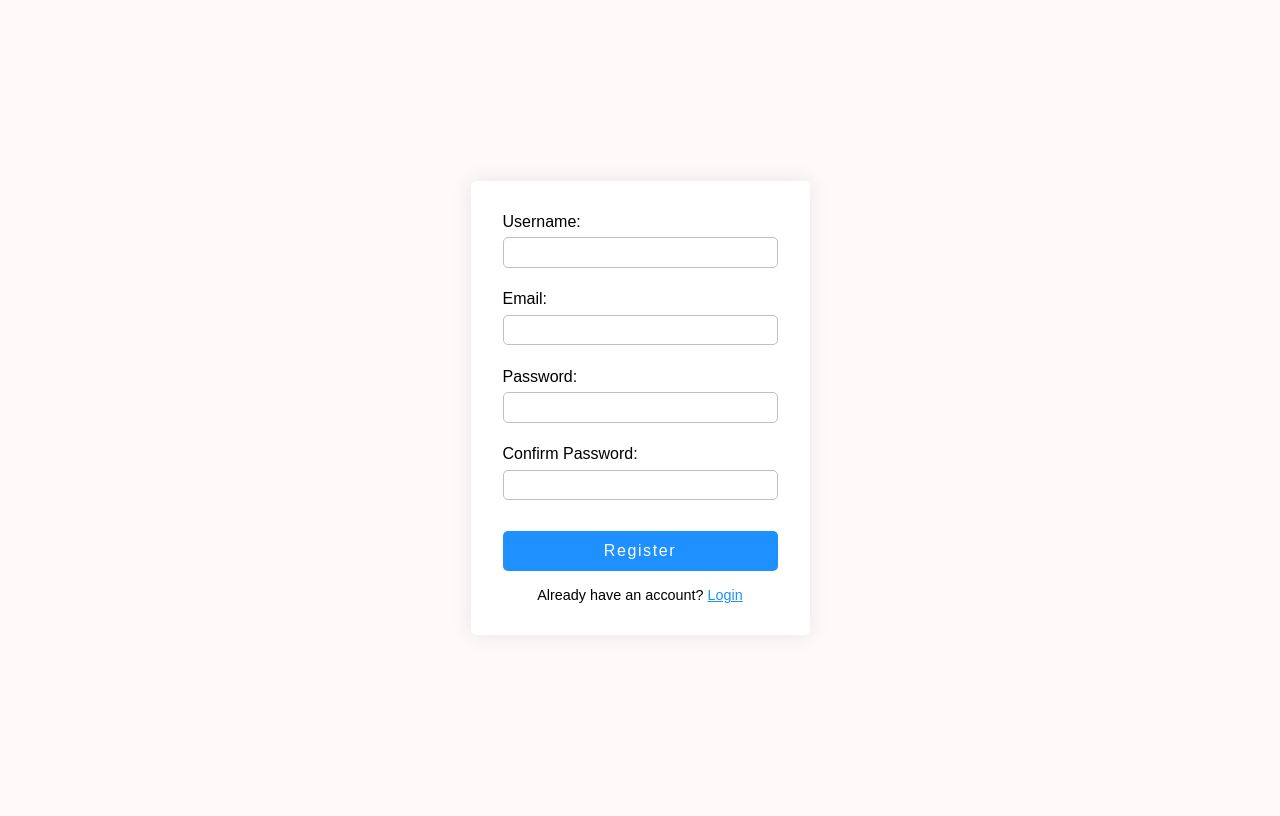
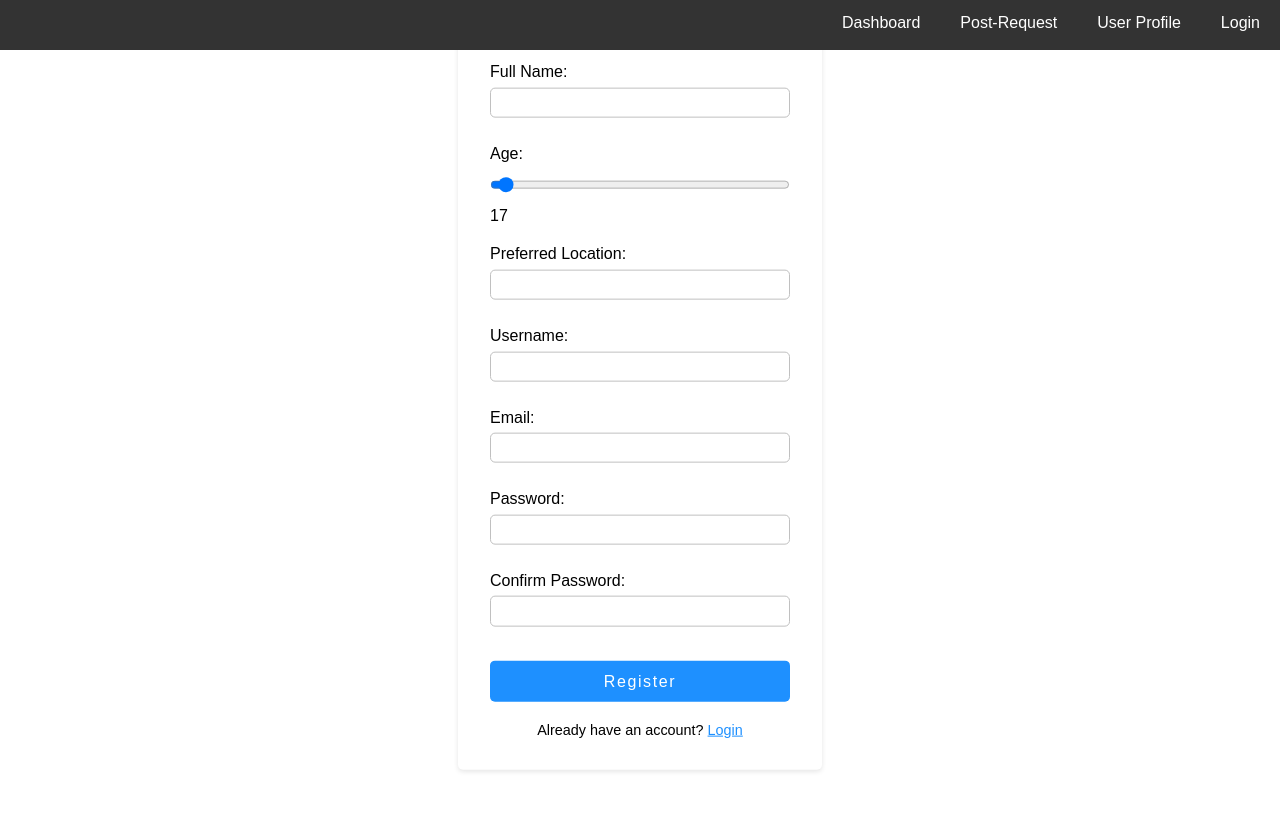
Before and after one commit to DeclanB1/Agile-Web-Development, a Flask app: page /register in a window 1280 px wide. After the commit the page ends 772 px from the top, so only its background shows below. Run offline with Flask 3, Linux system fonts and the light colour scheme.

Commit message:
Updated Registeration fields, added nav bar for better navigation between pages

```diff
--- a/src/app.py
+++ b/src/app.py
@@ -19,6 +19,22 @@ app.secret_key = 'xpSm7p5bgJY8rNoBjGWiz5yjxM-NEBlW6SIBI62OkLc='
 database = "users.db"
 setup_database(name=database)
 
+
+@app.route('/profile')
+@login_required
+def profile():
+    return render_template('profile.html')
+
+@app.route('/post_request', methods=['GET', 'POST'])
+@login_required
+def post_request():
+    # handle the post request logic here
+    return render_template('post_request.html')
+
+@app.route('/dashboard')
+@login_required
+def dashboard():
+    return render_template('dashboard.html')
 
 @app.route('/')
 @login_required
@@ -85,10 +101,13 @@ def register():
         return render_template('register.html')
 
     # Store data to variables
+    username = request.form.get('username')
     password = request.form.get('password')
     confirm_password = request.form.get('confirm-password')
-    username = request.form.get('username')
     email = request.form.get('email')
+    fullname = request.form.get('fullname')
+    age = request.form.get('age')
+    location = request.form.get('location')
 
     # Verify data
     if len(password) < 8:
@@ -111,12 +130,20 @@ def register():
     pw = PasswordHasher()
     hashed_password = pw.hash(password)
 
-    query = 'insert into users(username, password, email) values (:username, :password, :email);'
+    query = '''
+        INSERT INTO users(username, password, email, fullname, age, location)
+        VALUES (:username, :password, :email, :fullname, :age, :location);
+    '''
     params = {
         'username': username,
         'password': hashed_password,
-        'email': email
+        'email': email,
+        'fullname': fullname,
+        'age': int(age),
+        'location': location
     }
+
+
 
     with contextlib.closing(sqlite3.connect(database)) as conn:
         with conn:
--- a/src/static/main.css
+++ b/src/static/main.css
@@ -4,12 +4,11 @@
 
 body {
     font-family: Arial, sans-serif;
-    background: snow;
+    margin: 0;
+    padding: 0;
     display: flex;
-    justify-content: center;
-    align-items: center;
     flex-direction: column;
-    height: 100vh;
+    min-height: 100vh;
 }
 
 .text-link {
@@ -18,14 +17,19 @@ body {
 
 #user-form {
     background: white;
-    padding: max(4vmin, 15px);
-    width: min(90vw, 275px);
-    box-shadow: 0 0 20px rgba(5, 50, 50, 0.1);
+    padding: max(4vmin, 20px);
+    width: min(90vw, 300px);
+    box-shadow: 0 2px 5px rgba(0,0,0,0.1);
     display: flex;
     justify-content: center;
     flex-direction: column;
     align-items: center;
-    gap: 2vh;
+    gap: 20px;
+    position: absolute;  /* Positioning relative to the nearest positioned ancestor */
+    top: 50%;            /* Center vertically */
+    left: 50%;           /* Center horizontally */
+    transform: translate(-50%, -50%); /* Adjust the position to truly center the form */
+    border-radius: var(--border-radius);
 }
 
 .form-item {
@@ -85,3 +89,43 @@ h1 {
     -webkit-background-clip: text;
     -webkit-text-fill-color: transparent;
 }
+
+
+nav {
+    width: 100%;
+    background-color: #333;
+    position: fixed; /* Makes the navbar fixed to the top of the viewport */
+    top: 0; /* Ensures it stays at the very top */
+    left: 0; /* Aligns it to the left edge of the viewport */
+    z-index: 1000; /* Ensures it stays on top of other content */
+}
+
+.navbar {
+    list-style-type: none;
+    padding: 0;
+    margin: 0;
+    display: flex;
+    justify-content: flex-end;
+    height: 50px; /* Set a fixed height for the navbar */
+}
+
+.navbar li {
+    display: block;
+}
+
+.navbar li a {
+    display: block;
+    color: white;
+    padding: 14px 20px;
+    text-decoration: none;
+}
+
+.navbar li a:hover {
+    background-color: #ddd;
+    color: black;
+}
+
+/* Adds padding-top to the main content to avoid being hidden behind the fixed navbar */
+.content {
+    padding-top: 60px; /* Should be more than the height of the navbar */
+}
--- /dev/null
+++ b/src/templates/base.html
@@ -0,0 +1,27 @@
+<!-- base.html -->
+<!DOCTYPE html>
+<html lang="en">
+<head>
+    <meta charset="UTF-8">
+    <meta name="viewport" content="width=device-width, initial-scale=1.0">
+    <link rel="stylesheet" href="{{ url_for('static', filename='main.css') }}">
+    <title>{% block title %}{% endblock %}</title>
+</head>
+<body>
+    <nav>
+        <ul class="navbar">
+            <li><a href="{{ url_for('dashboard') }}">Dashboard</a></li>
+            <li><a href="{{ url_for('post_request') }}">Post-Request</a></li>
+            <li><a href="{{ url_for('profile') }}">User Profile</a></li>
+            {% if 'username' in session %}
+                <li><a href="{{ url_for('logout') }}">Logout</a></li>
+            {% else %}
+                <li><a href="{{ url_for('login') }}">Login</a></li>
+            {% endif %}
+        </ul>
+    </nav>
+
+    {% block content %}
+    {% endblock %}
+</body>
+</html>
--- a/src/templates/register.html
+++ b/src/templates/register.html
@@ -6,23 +6,51 @@
     <link rel="stylesheet" href="{{url_for('static', filename='main.css')}}">
     <title>Register</title>
 </head>
+
+{% extends "base.html" %}
+
+{% block title %}
+Register
+{% endblock %}
+
+{% block content %}
 <body>
     <form id="user-form" class="round-corners" action="/register" method="post">
+        <!-- Full Name -->
+        <div class="form-item">
+            <label for="register-fullname">Full Name:</label>
+            <input id="register-fullname" class="form-input round-corners" type="text" name="fullname" required>
+        </div>
+        <!-- Age with Scroll Bar -->
+        <div class="form-item">
+            <label for="register-age">Age:</label>
+            <input id="register-age" class="form-input round-corners" type="range" name="age" min="17" max="35" value="17" oninput="this.nextElementSibling.value = this.value">
+            <output>17</output>
+        </div>
+        <!-- Preferred Location -->
+        <div class="form-item">
+            <label for="register-location">Preferred Location:</label>
+            <input id="register-location" class="form-input round-corners" type="text" name="location" required>
+        </div>
+        <!-- Username -->
         <div class="form-item">
             <label for="register-username">Username:</label>
             <input id="register-username" class="form-input round-corners" type="text" name="username" required>
         </div>
+        <!-- Email -->
         <div class="form-item">
             <label for="register-email">Email:</label>
             <input id="register-email" class="form-input round-corners" type="email" name="email" required>
         </div>
+        <!-- Password -->
         <div class="form-item">
-            <label for="register-password">Password:</label>
-            <input id="register-password" class="form-input round-corners" type="password" name="password" required>
+            <label for="register-password1">Password:</label>
+            <input id="register-password1" class="form-input round-corners" type="password" name="password" required>
         </div>
+        <!-- Confirm Password -->
         <div class="form-item">
-            <label for="register-password">Confirm Password:</label>
-            <input id="register-password" class="form-input round-corners" type="password" name="confirm-password" required>
+            <label for="register-password2">Confirm Password:</label>
+            <input id="register-password2" class="form-input round-corners" type="password" name="confirm-password" required>
         </div>
 
         {% if error %}<p id="error-msg">{{error}}</p>{% endif %}
@@ -35,3 +63,5 @@
     </form>
 </body>
 </html>
+
+{% endblock %}
```
Also changed, not shown: src/create_database.py (+6 -2 lines), src/templates/index.html (+8 -1 lines), src/templates/login.html (+12 -0 lines), src/users.db, 1 other file.
